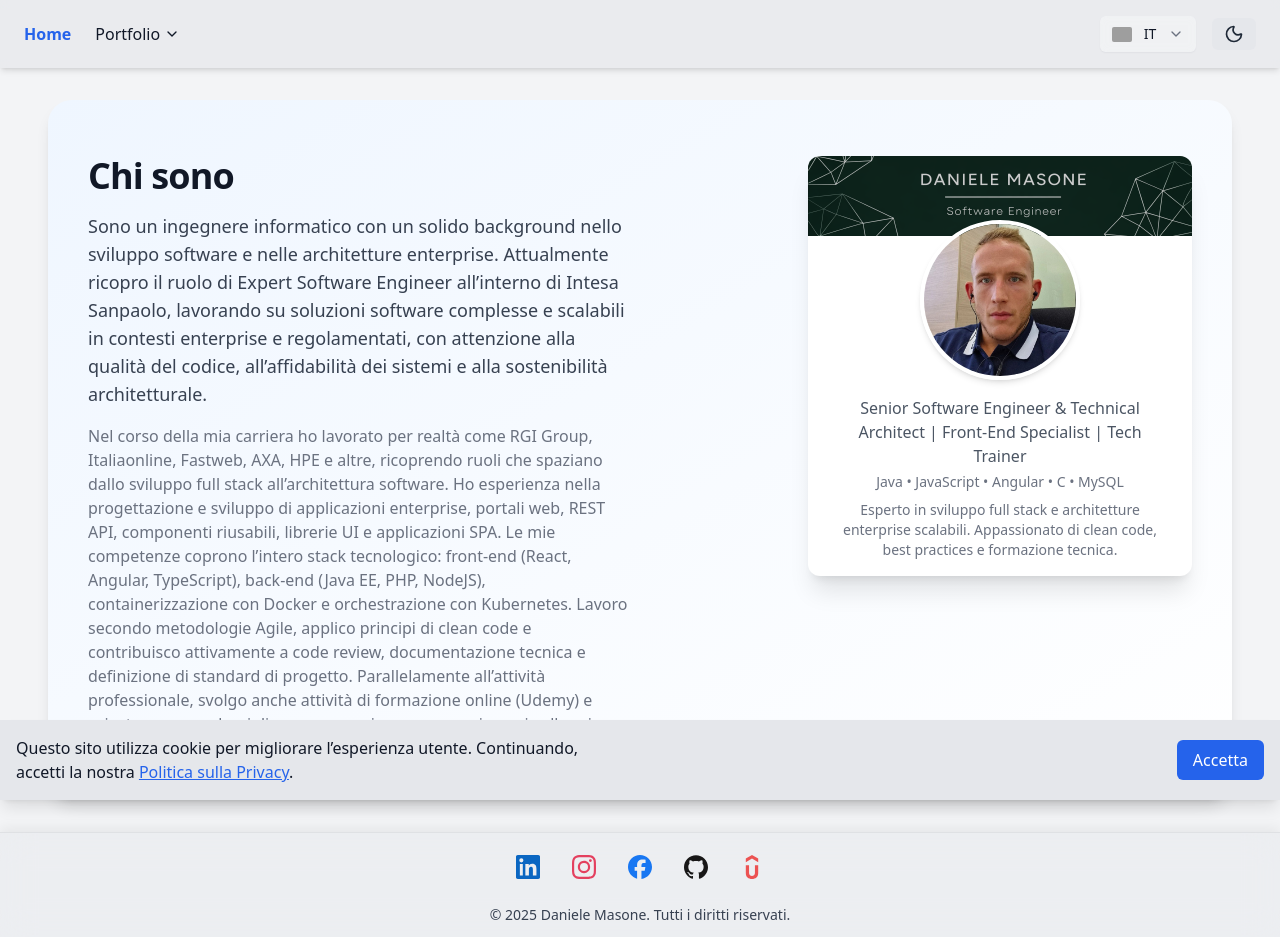
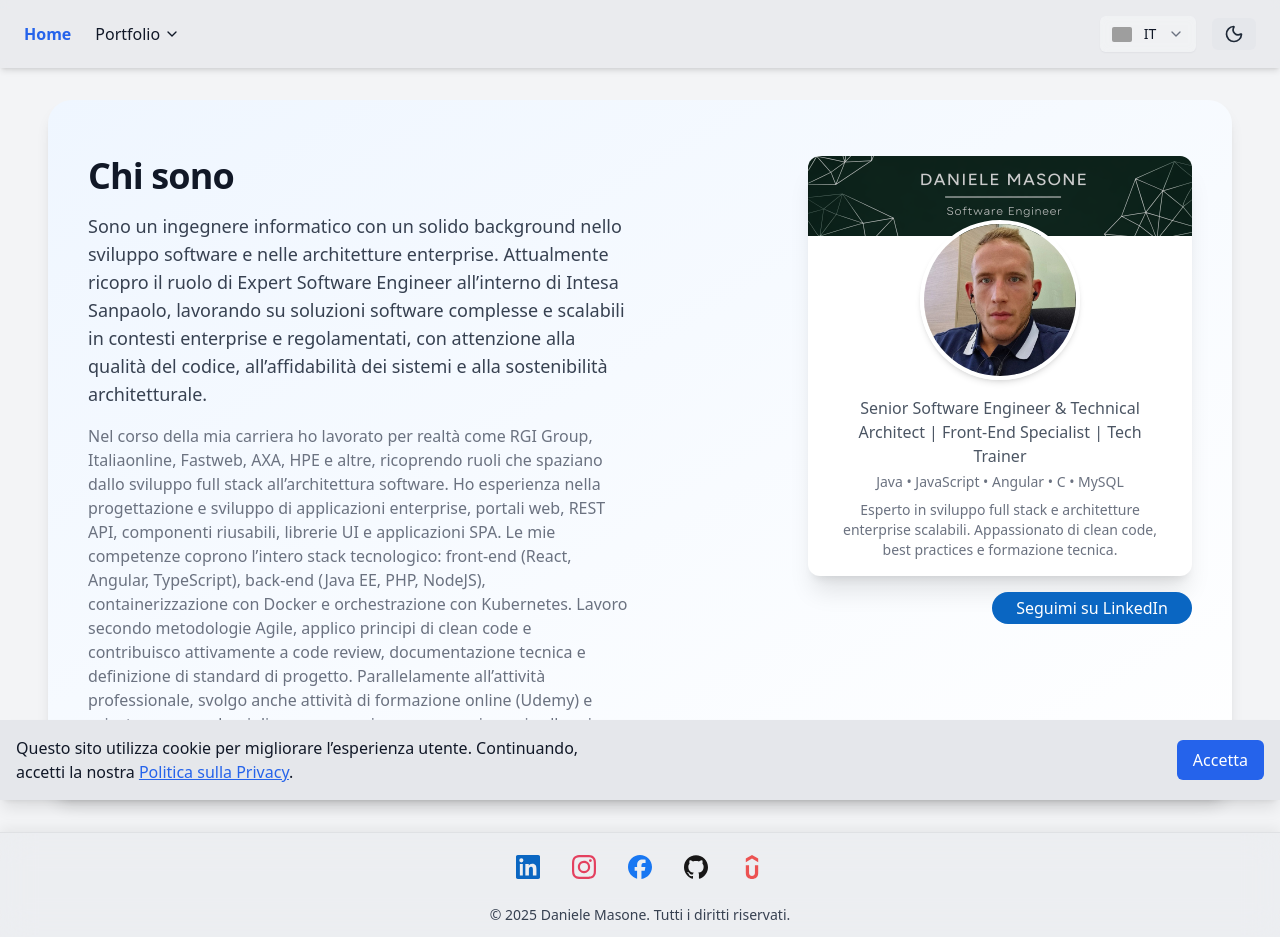
Before and after one commit to DanieleMasone/ingdanielemasone, a React (Vite) app: page /trading in a window 1280 px wide. Built offline with nearby package versions, Linux system fonts and the light colour scheme; grey boxes are pictures that could not be loaded.

Commit message:
refactor: Home.jsx

```diff
--- a/src/locales/de/translation.json
+++ b/src/locales/de/translation.json
@@ -430,5 +430,6 @@
   },
   "error_title": "Fehler",
   "error_retry": "Erneut versuchen",
-  "error_generic": "Etwas ist schiefgelaufen"
+  "error_generic": "Etwas ist schiefgelaufen",
+  "follow_linkedin": "Folge mir auf LinkedIn"
 }
--- a/src/locales/en/translation.json
+++ b/src/locales/en/translation.json
@@ -430,5 +430,6 @@
   },
   "error_title": "Error",
   "error_retry": "Retry",
-  "error_generic": "Something went wrong"
+  "error_generic": "Something went wrong",
+  "follow_linkedin": "Follow me on LinkedIn"
 }
--- a/src/locales/es/translation.json
+++ b/src/locales/es/translation.json
@@ -430,5 +430,6 @@
   },
   "error_title": "Error",
   "error_retry": "Reintentar",
-  "error_generic": "Algo salió mal"
+  "error_generic": "Algo salió mal",
+  "follow_linkedin": "Sígueme en LinkedIn"
 }
--- a/src/locales/fr/translation.json
+++ b/src/locales/fr/translation.json
@@ -430,5 +430,6 @@
   },
   "error_title": "Erreur",
   "error_retry": "Réessayer",
-  "error_generic": "Une erreur est survenue"
+  "error_generic": "Une erreur est survenue",
+  "follow_linkedin": "Suivez-moi sur LinkedIn"
 }
--- a/src/locales/it/translation.json
+++ b/src/locales/it/translation.json
@@ -430,5 +430,6 @@
   },
   "error_title": "Errore",
   "error_retry": "Riprova",
-  "error_generic": "Qualcosa è andato storto"
+  "error_generic": "Qualcosa è andato storto",
+  "follow_linkedin": "Seguimi su LinkedIn"
 }
--- a/src/pages/home/Home.jsx
+++ b/src/pages/home/Home.jsx
@@ -30,8 +30,26 @@
                     data-testid="page-grid"
                 >
                     {/* Avatar: First on mobile, second on desktop */}
-                    <div className="flex justify-center md:justify-end items-center order-1 md:order-2">
+                    <div
+                        className="flex flex-col justify-center items-center md:items-end space-y-4 order-1 md:order-2">
                         <AvatarCard/>
+
+                        {/* LinkedIn button */}
+                        <a
+                            href="https://www.linkedin.com/comm/mynetwork/discovery-see-all?usecase=PEOPLE_FOLLOWS&followMember=ingdanielemasone"
+                            target="_blank"
+                            rel="noopener noreferrer"
+                            className="flex justify-center items-center
+                                        w-[200px] h-8 rounded-full
+                                        bg-[#0A66C2] dark:bg-[#0A66C2]/90
+                                        text-white
+                                        text-base font-sans no-underline
+                                        transition-colors duration-300
+                                        hover:bg-[#004182] dark:hover:bg-[#004182]/90
+                                    "
+                        >
+                            {t("follow_linkedin")}
+                        </a>
                     </div>
 
                     {/* Text: Second in order on mobile, first on desktop */}
```
Also changed, not shown: 1 other file (tests, documents, lock files or other folders).
